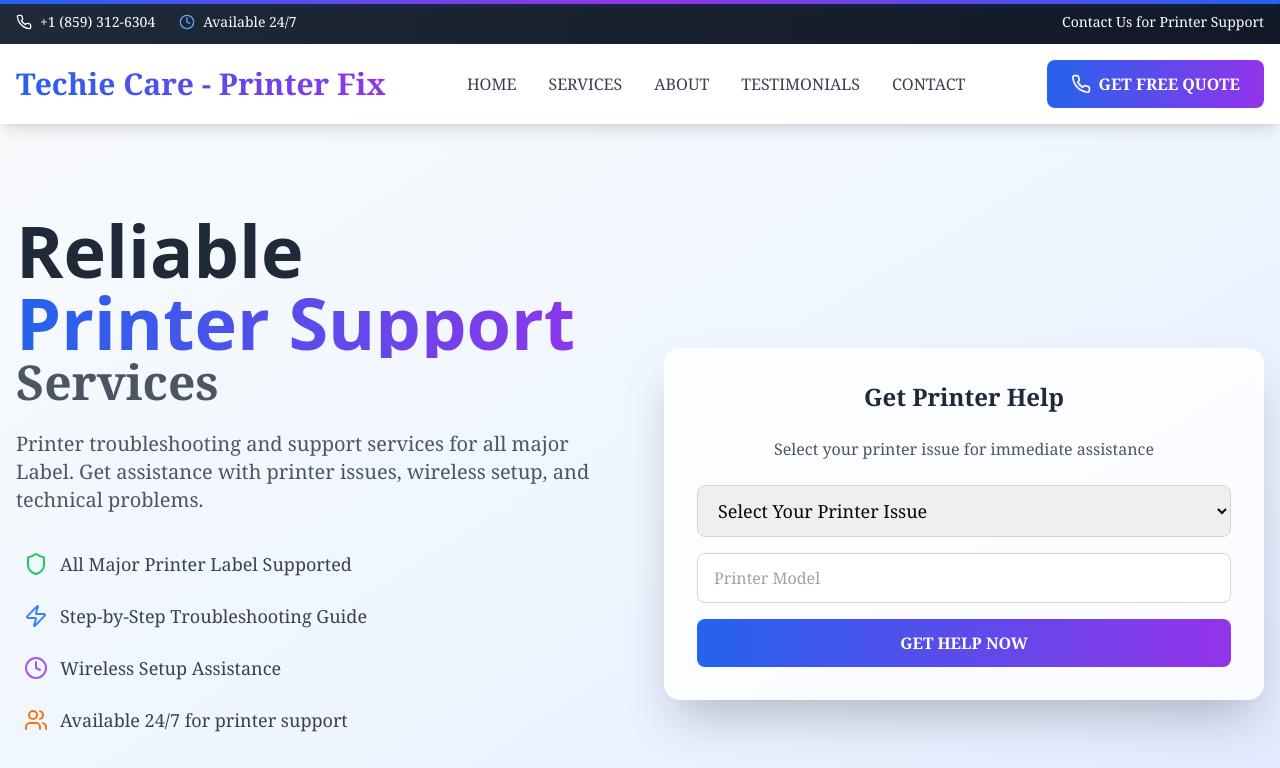
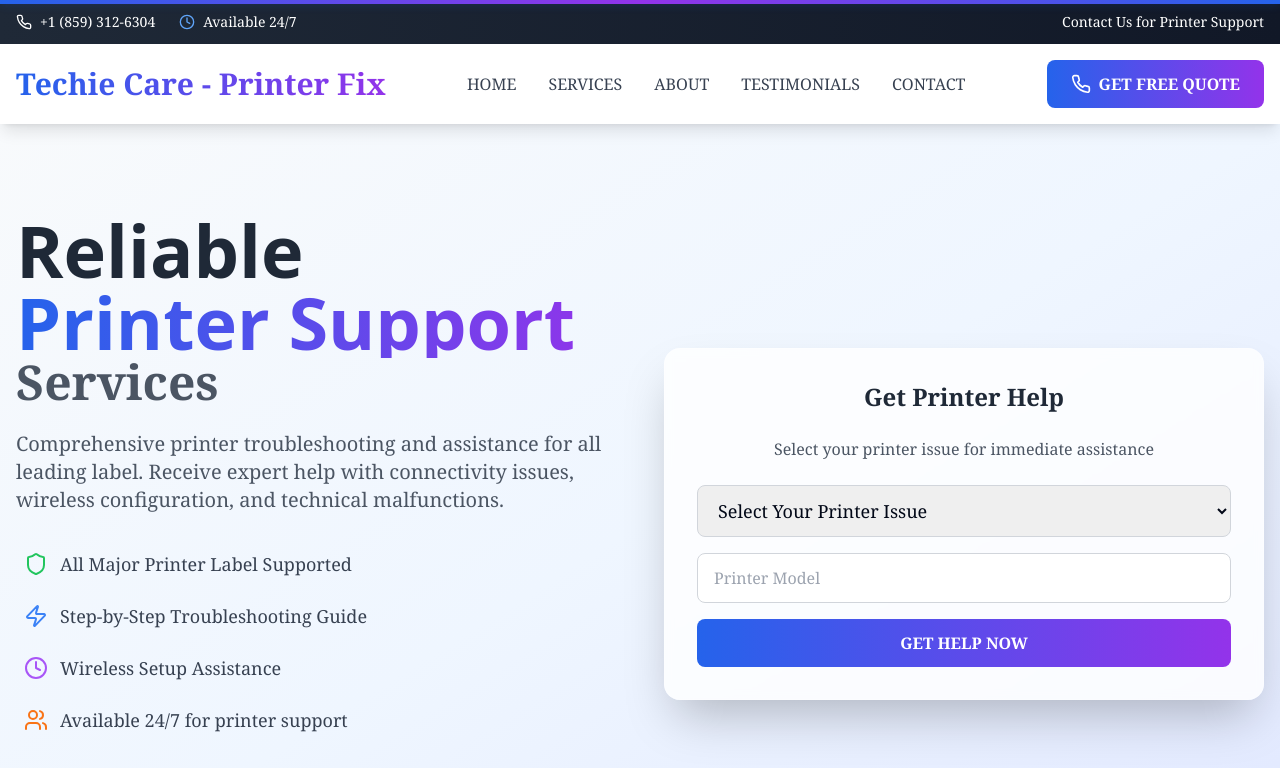
Before and after one commit to Ravijha11/setupprinter, a React (Vite) app: page / in a window 1280 px wide. Shown: the top 768 px of the page. Built offline with nearby package versions, Linux system fonts and the light colour scheme.

Commit message:
Hero.tsx

```diff
--- a/src/components/Hero.tsx
+++ b/src/components/Hero.tsx
@@ -93,8 +93,7 @@ const Hero = () => {
                 className="text-base sm:text-lg lg:text-xl text-gray-600 leading-relaxed font-serif"
                 variants={itemVariants}
               >
-                Printer troubleshooting and support services for all major Label.
-                Get assistance with printer issues, wireless setup, and technical problems.
+              Comprehensive printer troubleshooting and assistance for all leading label. Receive expert help with connectivity issues, wireless configuration, and technical malfunctions.
               </motion.p>
             </div>
 
```
